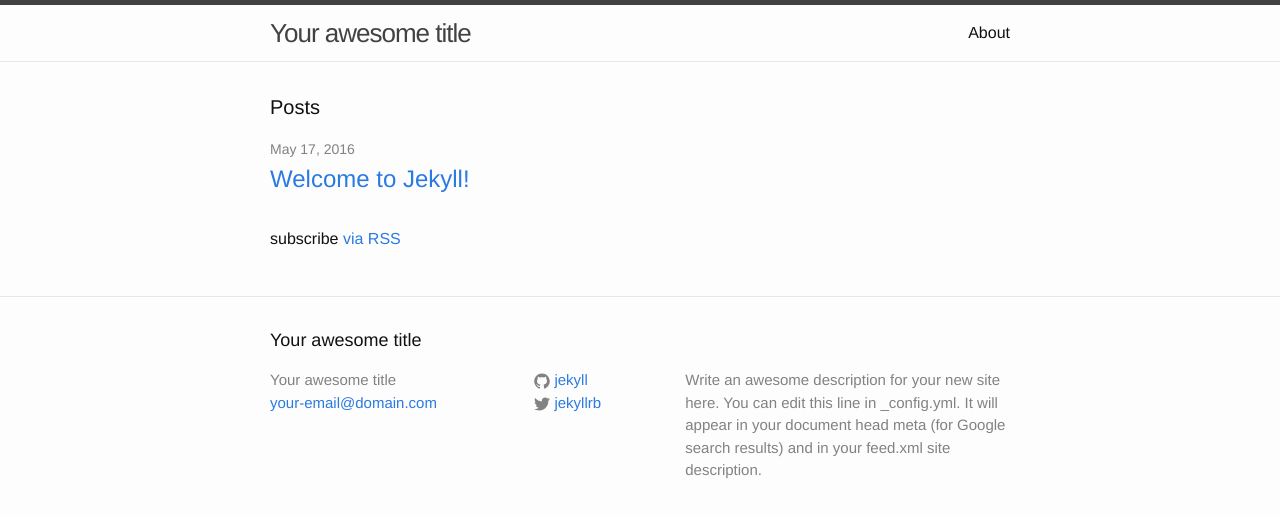
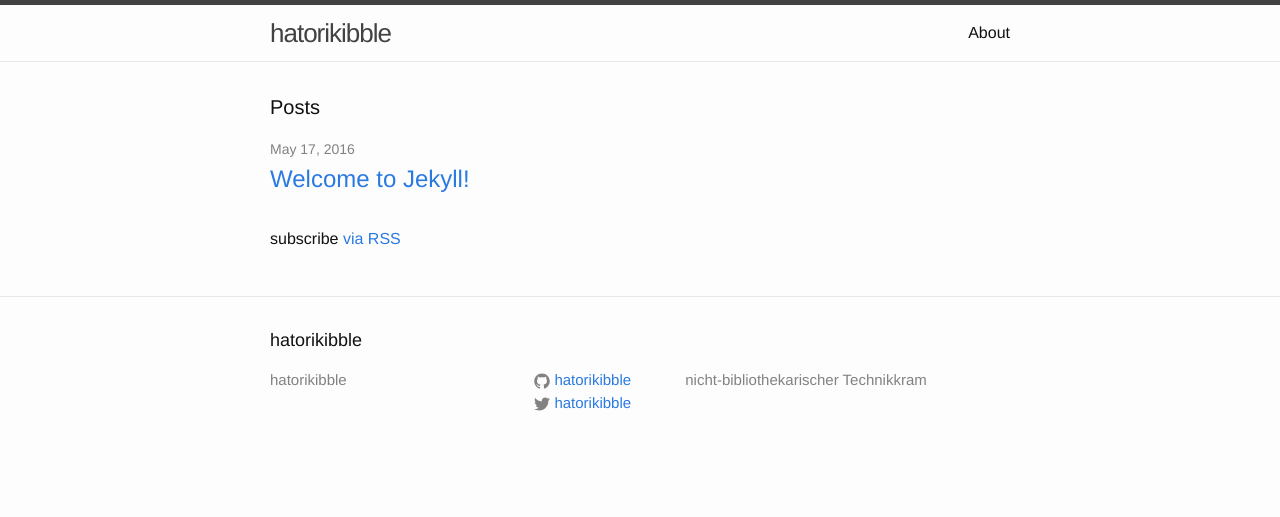
Before and after one commit to hatorikibble/hatorikibble.github.io, a Jekyll site: the page built from index.html, in a window 1280 px wide. Shown: the top 517 px of the page. Built offline with Jekyll 4.4.1, drawn with Linux system fonts in a browser that asks for light colours.

Commit message:
seo und sitemap plugin

```diff
--- a/_config.yml
+++ b/_config.yml
@@ -5,17 +5,18 @@
 # For technical reasons, this file is *NOT* reloaded automatically when you use
 # 'jekyll serve'. If you change this file, please restart the server process.
 
+gems:
+ - jekyll-seo-tag
+ - jekyll-sitemap
 # Site settings
-title: Your awesome title
-email: your-email@domain.com
+title: hatorikibble
+#email: your-email@domain.com
 description: > # this means to ignore newlines until "baseurl:"
-  Write an awesome description for your new site here. You can edit this
-  line in _config.yml. It will appear in your document head meta (for
-  Google search results) and in your feed.xml site description.
+  nicht-bibliothekarischer Technikkram
 baseurl: "" # the subpath of your site, e.g. /blog
-url: "http://yourdomain.com" # the base hostname & protocol for your site
-twitter_username: jekyllrb
-github_username:  jekyll
+url: "https://hatorikibble.github.io" # the base hostname & protocol for your site
+twitter_username: hatorikibble
+github_username:  hatorikibble
 
 # Build settings
 markdown: kramdown
```
